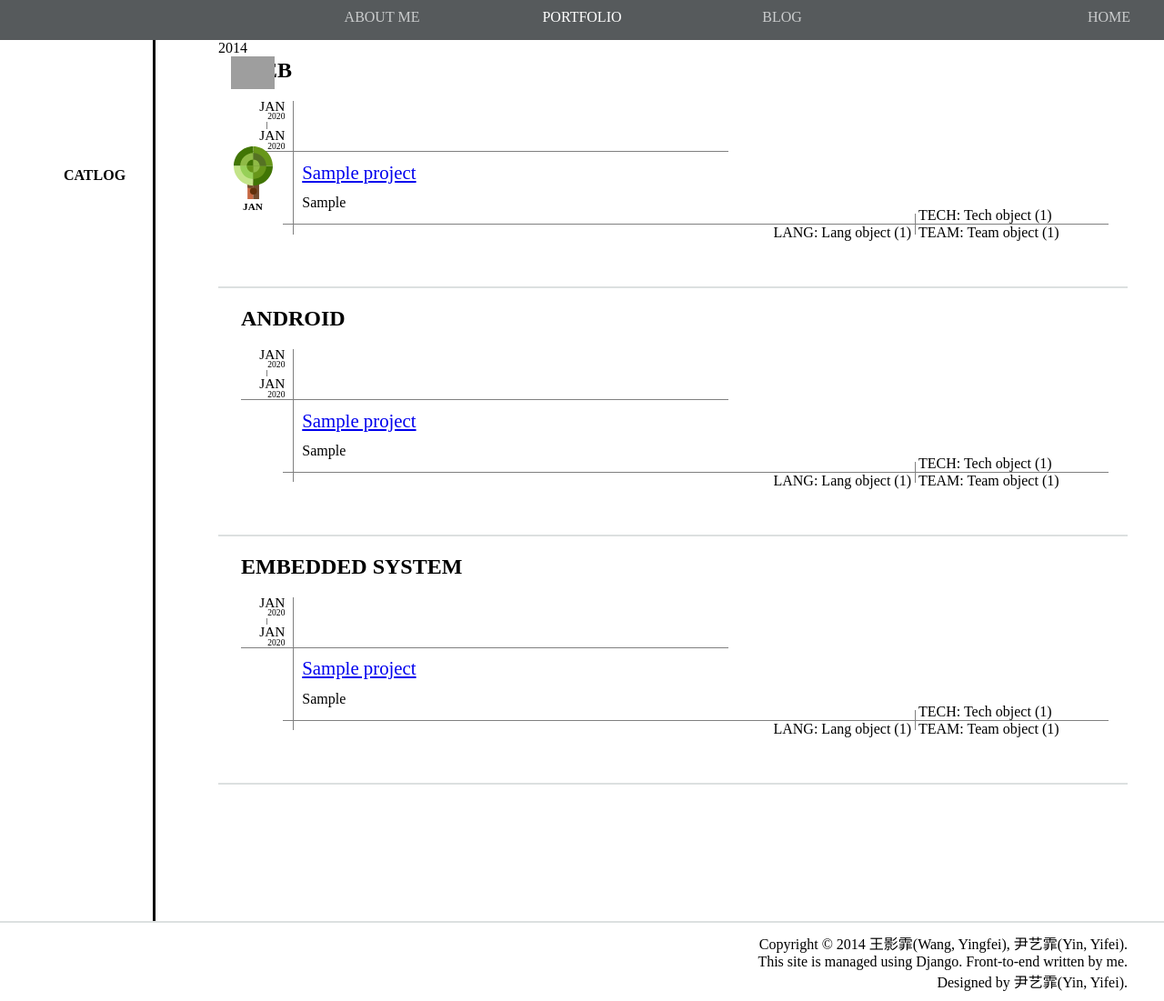
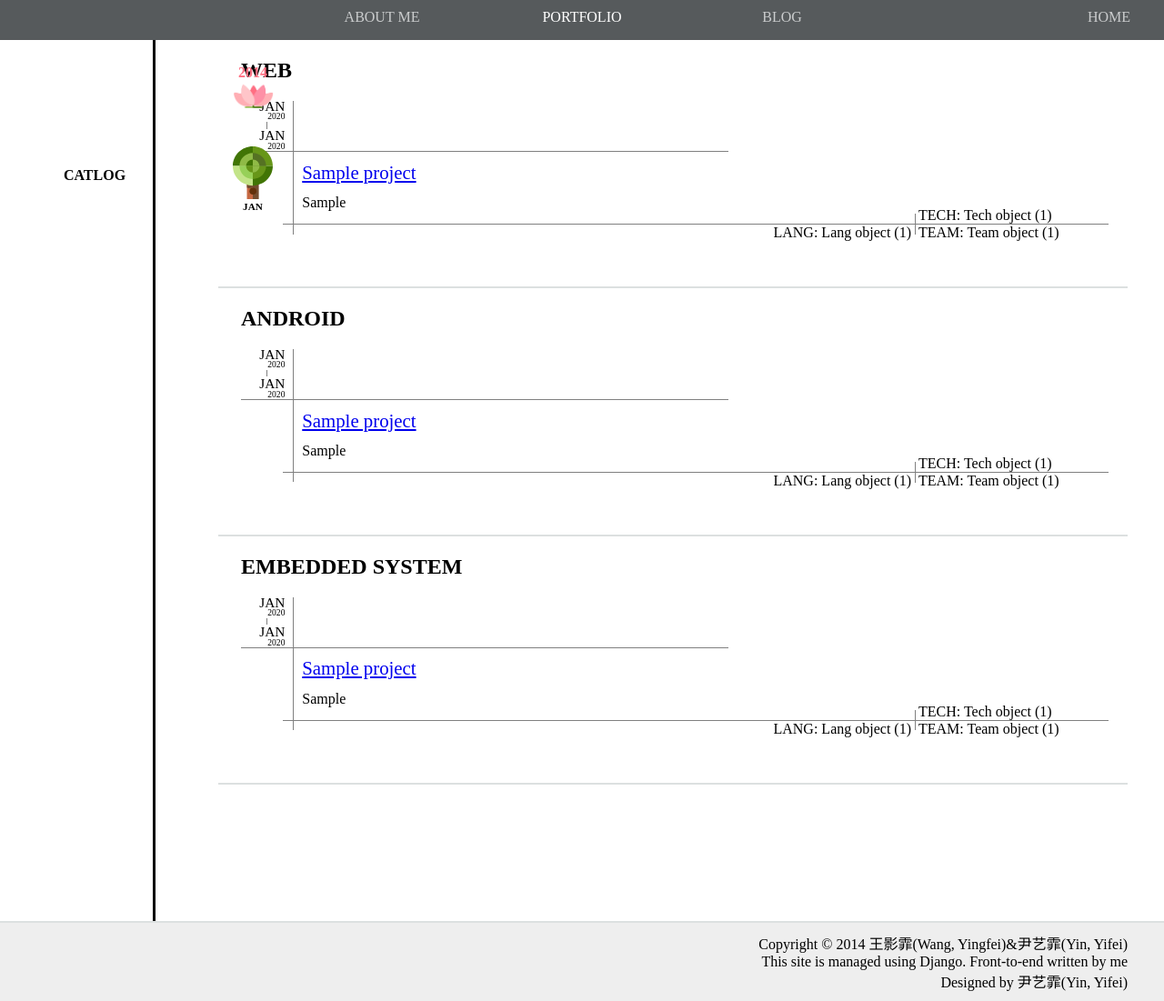
Before and after one commit to Clause321/Home-Page, a Django app: template portfolio/templates/portfolio.html in a window 1280 px wide. Shown: the whole page at 91% size. Run offline with Django 3.2, Linux system fonts and the light colour scheme; tables that the repository leaves empty hold one stand-in row (values such as "Sample post"); the template is opened without the code that fills it: values that come from a table or form of the project are taken from there, most other values are stand-ins (such as "Sample title", 1, 10 or a date in 2020); parts of the project's set-up code (start-up, migrations or seed data) failed here and were passed over; some libraries are stand-ins or nearby versions; grey boxes are pictures that could not be loaded.

Commit message:
finish tree editing

```diff
--- a/basic/static/basic/css/base.css
+++ b/basic/static/basic/css/base.css
@@ -4,7 +4,7 @@
     display: block;
     text-align: right;
     font-size: 16px;
-    background-color: white;
+    background-color: #eee;
 }
 
 #footer span{
--- a/basic/templates/base.html
+++ b/basic/templates/base.html
@@ -10,9 +10,9 @@
     {% block content %}{% endblock %}
     <div id="footer">
         <div class="footer_container">
-            <span>Copyright &copy; 2014 王影霏(Wang, Yingfei), 尹艺霏­(Yin, Yifei).</span>
-            <span>This site is managed using Django. Front-to-end written by me.</span>
-            <span>Designed by 尹艺霏(Yin, Yifei).</span>
+            <span>Copyright &copy; 2014 王影霏(Wang, Yingfei)&尹艺霏­(Yin, Yifei)</span>
+            <span>This site is managed using Django. Front-to-end written by me</span>
+            <span>Designed by 尹艺霏(Yin, Yifei)</span>
         </div>
     </div>
     {% block footer %}{% endblock %}
--- a/portfolio/static/portfolio/css/portfolio.css
+++ b/portfolio/static/portfolio/css/portfolio.css
@@ -370,10 +370,12 @@ table div{
 
 .grab:hover{
 	cursor: -webkit-grab;
+	cursor: -moz-grab;
 }
 
 .grabbing:hover{
 	cursor: -webkit-grabbing;
+	cursor: -moz-grabbing;
 }
 
 #progress_long_bar svg{
@@ -402,7 +404,7 @@ table div{
 	margin-right: auto;
 }
 
-.progress_year_tree div{
+.progress_year_tree > div{
 	position: relative;
 	top: 0px;
 }
@@ -425,6 +427,11 @@ table div{
 	position: absolute;
 	bottom: 0px;
 	cursor: pointer;
+	zoom: 0.12;
+    -moz-transform: scale(0.12);
+    left: 0;
+    right: 0;
+    margin: auto;
 }
 
 .progress_wrapper{
@@ -441,6 +448,24 @@ table div{
 	margin: auto;
 }
 
+.tree_year_number{
+    position: absolute;
+    bottom: 30px;
+    text-align: center;
+    left: 0;
+    right: 0;
+    font-weight: bold;
+    color: rgb(255, 111, 130);
+}
+
+.tree_year{
+    position: absolute;
+    bottom: 0;
+    left: 0;
+    right: 0;
+    width: 45px;
+}
+
 .progress_month{
 	height: 25%;
 	text-align: center;
@@ -451,9 +476,9 @@ table div{
 
 .progress_tree .progress_balloon{
 	position: absolute;
-	bottom: 90px;
+	bottom: 100px;
 	left: -15px;
-	width: 125px;
+	width: 150px;
 	font-size: 13px;
 	background-color: rgba(255, 255, 255, 0.75);
 	//display: block;
@@ -468,14 +493,17 @@ table div{
 
 .progress_balloon .balloon_title{
 	font-size: 20px;
+	color: rgb(66, 116, 8);
 }
 
 .progress_balloon .balloon_duration{
 	font-size: 9px;
+	color: rgb(12, 161, 2);
 }
 
 .progress_balloon .balloon_catlog{
 	font-size: 18px;
+	color: rgb(158, 197, 91);
 }
 
 .balloon_wrapper{
--- a/portfolio/static/portfolio/js/portfolio.js
+++ b/portfolio/static/portfolio/js/portfolio.js
@@ -9,12 +9,6 @@
        	el2Height = progress.height(),
        	state = 0,
        	$this;
-
-    $(".progress_pic img").each(function(){
-        $this = $(this);
-        $this.width($this.width() * 0.12);
-        $this.css({left: (76 - $this.width()) / 2});
-    });
 
     cats.each(function(index) {
     	 /* iterate through array or object */
--- a/portfolio/templates/portfolio.html
+++ b/portfolio/templates/portfolio.html
@@ -64,8 +64,8 @@
     				<div id="progress_right_block" style="width:{{ w_sides }}px"></div>
     				<div id="progress_long_bar" class="grab" style="width:{{ w_full }}px;left:{{ w_sides }}px">
     					<svg height="100%" width="100%">
-    						<line x1="0" y1="75%" x2="424" y2="75%" style="stroke:rgb(65, 117, 5);stroke-width:2" />
-    						<line x1="424" y1="75%" x2="100%" y2="75%" style="stroke:rgb(143, 186, 70);stroke-width:2" />
+    						<line x1="0" y1="75%" x2="424" y2="75%" style="stroke:rgb(143, 186, 70);stroke-width:2" />
+    						<line x1="424" y1="75%" x2="100%" y2="75%" style="stroke:rgb(65, 117, 5);stroke-width:2" />
     					</svg>
 
 
@@ -77,8 +77,8 @@
     						<li class="progress_year_tree">
     							<div class="progress_wrapper">
     								<div class="progress_pic">
-    									<div>2014</div>
-    									<img src="tree-0.png" />
+    									<div class="tree_year_number">2014</div>
+    									<img class="tree_year" src="{% static 'portfolio/img/year.png' %}" />
     								</div>
     							</div>
     						</li>
```
Also changed, not shown: basic/static/basic/css/home.css (+17 -6 lines), basic/templates/home.html (+8 -6 lines), portfolio/static/portfolio/img/year.png (added).
